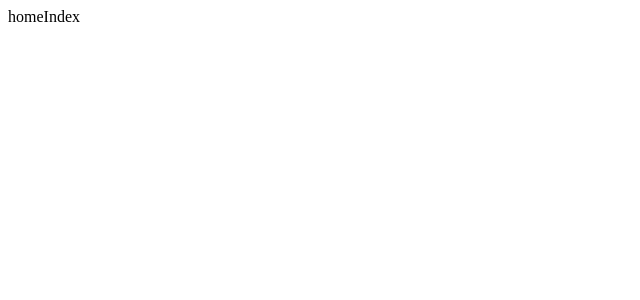
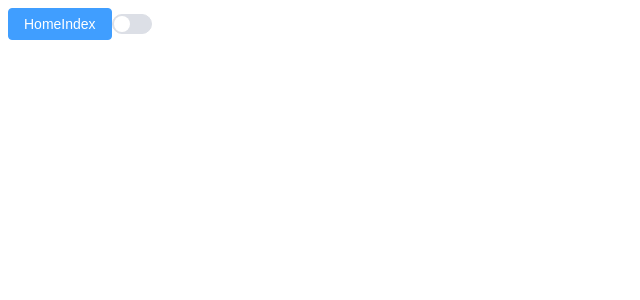
Before and after one commit to liwenliang/vite-vue3-javascript, a Vue app: page / in a window 1280 px wide. Shown: the top 300 px of the page, without its empty margins (0-640 px from the left). Built offline with nearby package versions, Linux system fonts and the light colour scheme.

Commit message:
集成按需引入组件

```diff
--- a/package.json
+++ b/package.json
@@ -16,6 +16,8 @@
   },
   "devDependencies": {
     "@vitejs/plugin-vue": "^3.2.0",
+    "unplugin-auto-import": "^0.12.0",
+    "unplugin-vue-components": "^0.22.11",
     "vite": "^3.2.3"
   }
 }
--- a/src/main.js
+++ b/src/main.js
@@ -1,11 +1,7 @@
 import { createApp } from 'vue';
-
-// 全量引入ElementPlus
-import ElementPlus from 'element-plus'
-import 'element-plus/dist/index.css'
 
 import App from './App.vue';
 import store from './store';
 import router from './router';
 
-createApp(App).use(router).use(store).use(ElementPlus).mount('#app');
+createApp(App).use(router).use(store).mount('#app');
--- a/src/views/home/index.vue
+++ b/src/views/home/index.vue
@@ -1,11 +1,13 @@
 <template>
   <div>
-    homeIndex
+    <el-button type="primary">{{btnText}}</el-button>
+    <el-switch v-model="value" />
   </div>
 </template>
 
 <script setup>
-
+let btnText = ref('HomeIndex')
+let value= ref(false)
 </script>
 
 <style scoped>
--- a/vite.config.js
+++ b/vite.config.js
@@ -1,11 +1,21 @@
 import { defineConfig } from 'vite';
 import { resolve } from 'path';
 import vue from '@vitejs/plugin-vue';
+import AutoImport from 'unplugin-auto-import/vite';
+import Components from 'unplugin-vue-components/vite';
+import { ElementPlusResolver } from 'unplugin-vue-components/resolvers';
 
 export default defineConfig({
     base: './',
     plugins: [
       vue(),
+      AutoImport({
+        imports:['vue'], // 自动引入vue3
+      }),
+      Components({
+        dirs: ['src/components'], // 配置需要默认导入的自定义组件文件夹，该文件夹下的所有组件都会自动 import
+        resolvers: [ElementPlusResolver()], // 有了这个 main.js里也不需要引入了
+      }),
     ],
     resolve: {
       alias: {
```
Also changed, not shown: 2 other files (tests, documents, lock files or other folders).
